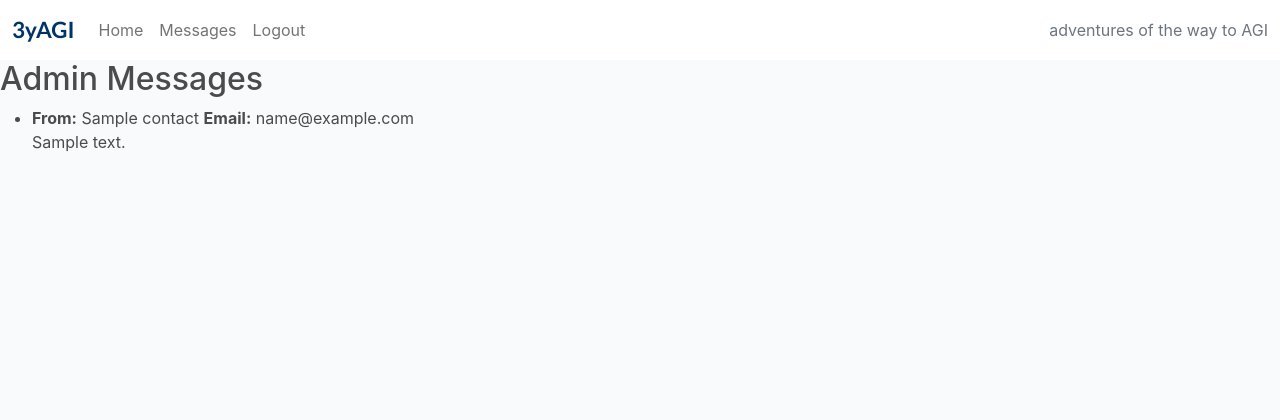
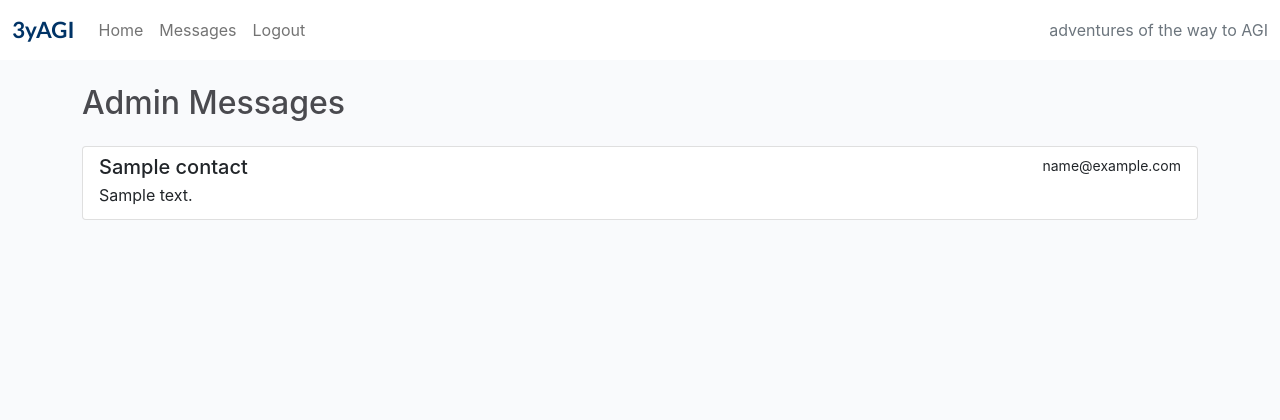
Before and after one commit to ThePyth0nKid/pp4-myblog, a Django app: page /admin_dashboard/ in a window 1280 px wide. Shown: the top 420 px of the page. Run offline with Django 4.2, Linux system fonts and the light colour scheme; a user stored in the database is signed in; tables that the repository leaves empty hold one stand-in row (values such as "Sample post"); parts of the project's set-up code (start-up, migrations or seed data) failed here and were passed over; some libraries are stand-ins or nearby versions.

Commit message:
Add bootstrap styling to admin_dashboard.html

```diff
--- a/admin_dashboard/templates/admin_dashboard/admin_dashboard.html
+++ b/admin_dashboard/templates/admin_dashboard/admin_dashboard.html
@@ -1,15 +1,23 @@
-{% extends 'base.html' %} {% block content %}
-<h2>Admin Messages</h2>
-<ul>
-  {% for contact in contacts %}
-  <li>
-    <strong>From:</strong> {{ contact.name }}
-    <!-- Email -->
-    <strong>Email:</strong> {{ contact.email }}
-    <p>{{ contact.message }}</p>
-  </li>
-  {% empty %}
-  <li>No messages.</li>
-  {% endfor %}
-</ul>
+{% extends 'base.html' %}
+
+{% block content %}
+<div class="container mt-4 mb-5">
+    <!-- Hier wurde mb-5 hinzugefügt für Abstand zum Footer -->
+    <h2 class="mb-4">Admin Messages</h2>
+    {% if contacts %}
+    <div class="list-group">
+        {% for contact in contacts %}
+        <div class="list-group-item list-group-item-action flex-column align-items-start">
+            <div class="d-flex w-100 justify-content-between">
+                <h5 class="mb-1">{{ contact.name }}</h5>
+                <small>{{ contact.email }}</small>
+            </div>
+            <p class="mb-1">{{ contact.message }}</p>
+        </div>
+        {% endfor %}
+    </div>
+    {% else %}
+    <p>No messages.</p>
+    {% endif %}
+</div>
 {% endblock %}
```
